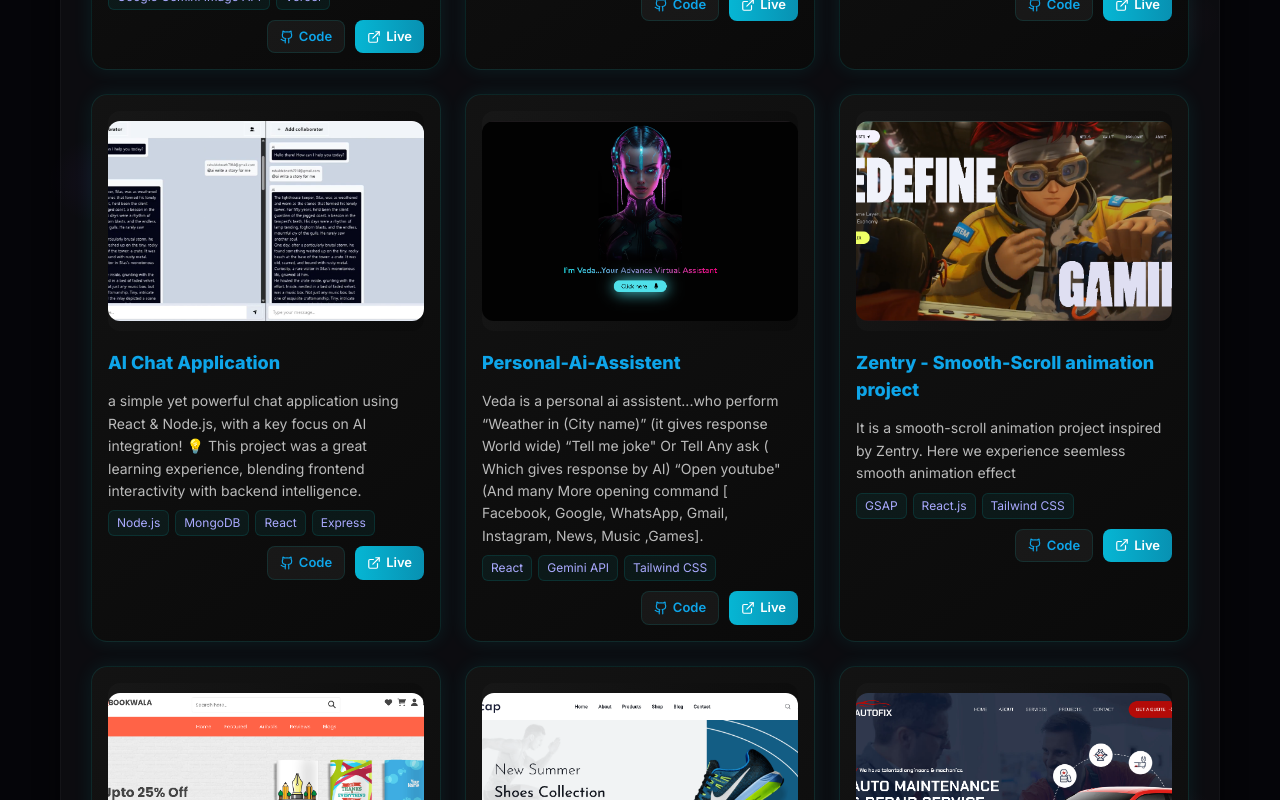
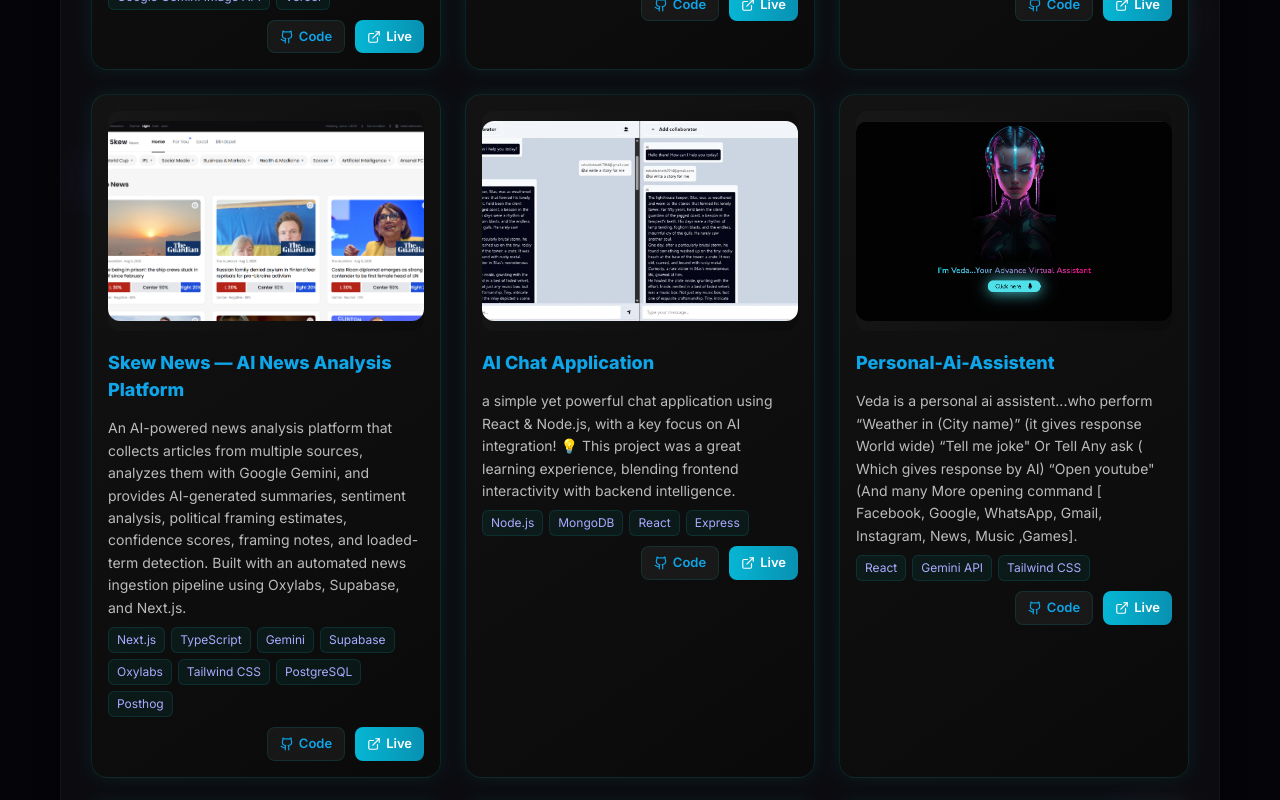
Before and after one commit to RahulDebnath007/Rahul-Portfolio, a React (Vite) app: page /projects in a window 1280 px wide. Shown: the part 700-1500 px from the top of the page. Built offline with nearby package versions, Linux system fonts and the light colour scheme; the HTML template or start-up script is replaced by a standard one.

Commit message:
add new project skew

```diff
--- a/src/pages/Projects.jsx
+++ b/src/pages/Projects.jsx
@@ -28,6 +28,19 @@ const PROJECTS = [
     live: 'https://ai-resume-analyzer-main-pearl.vercel.app/',
     code: 'https://github.com/RahulDebnath007/ai-resume-analyzer-main.git'
   },
+  {
+  title: 'Skew News — AI News Analysis Platform',
+
+  desc: 'An AI-powered news analysis platform that collects articles from multiple sources, analyzes them with Google Gemini, and provides AI-generated summaries, sentiment analysis, political framing estimates, confidence scores, framing notes, and loaded-term detection. Built with an automated news ingestion pipeline using Oxylabs, Supabase, and Next.js.',
+
+  ss: '/skew.png',
+
+  tech: ['Next.js', 'TypeScript', 'Gemini', 'Supabase', 'Oxylabs', 'Tailwind CSS', 'PostgreSQL', 'Posthog'],
+
+  live: 'https://skew-news-rahul.vercel.app/',
+
+  code: 'https://github.com/RahulDebnath007/skew_news'
+},
   {
     title: ' AI Chat Application',
     desc: 'a simple yet powerful chat application using React & Node.js, with a key focus on AI integration! 💡 This project was a great learning experience, blending frontend interactivity with backend intelligence.',
```
Also changed, not shown: public/skew.png (added), 1 other file (tests, documents, lock files or other folders).
